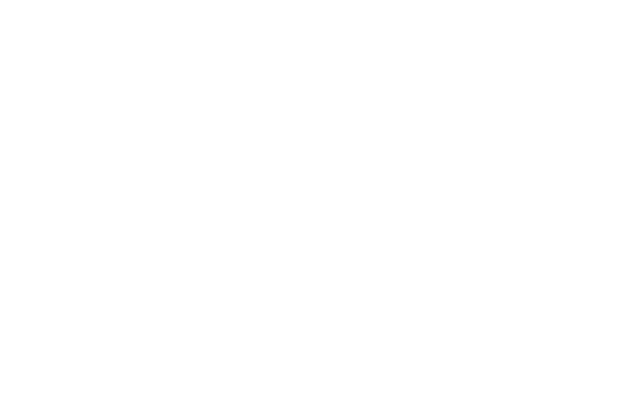
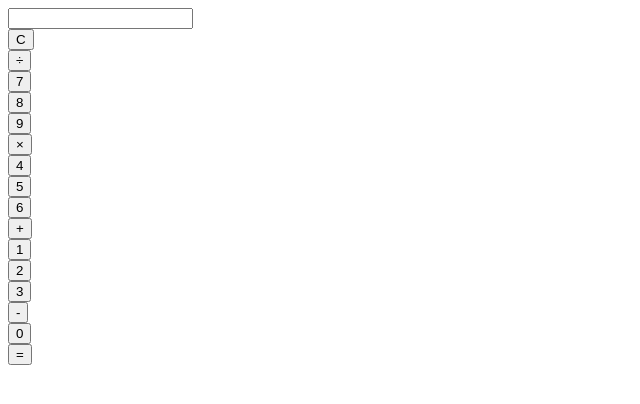
Before and after one commit to MuqadasErkin/Caculator, a plain HTML site: page Index.html in a window 1280 px wide. Shown: the whole page, without its empty margins (0-640 px from the left). Drawn offline with Linux system fonts and the light colour scheme.

Commit message:
the core layout of the HTML file has been set up.

```diff
--- a/Index.html
+++ b/Index.html
@@ -7,7 +7,28 @@
     <title>Caculator</title>
 </head>
 <body>
+    <div class="body">
+        <div class="display">
+            <input class="input" type="number"/>
+        </div>
+        <div class="function C3"><button>C</button></div>
+        <div class="operation"><button>÷</button></div>
+        <div class="digit"><button>7</button></div>
+        <div class="digit"><button>8</button></div>
+        <div class="digit"><button>9</button></div>
+        <div class="operation"><button>×</button></div>
+        <div class="digit"><button>4</button></div>
+        <div class="digit"><button>5</button></div>
+        <div class="digit"><button>6</button></div>
+        <div class="operation"><button>+</button></div>
+        <div class="digit"><button>1</button></div>
+        <div class="digit"><button>2</button></div>
+        <div class="digit"><button>3</button></div>
+        <div class="operation"><button>-</button></div>
+        <div class="digit"><button>0</button></div>
+        <div class="operation C3"><button>=</button></div>
 
+    </div>
 
 
 <script src="Js.jsx" type="jsx"></script>
```
